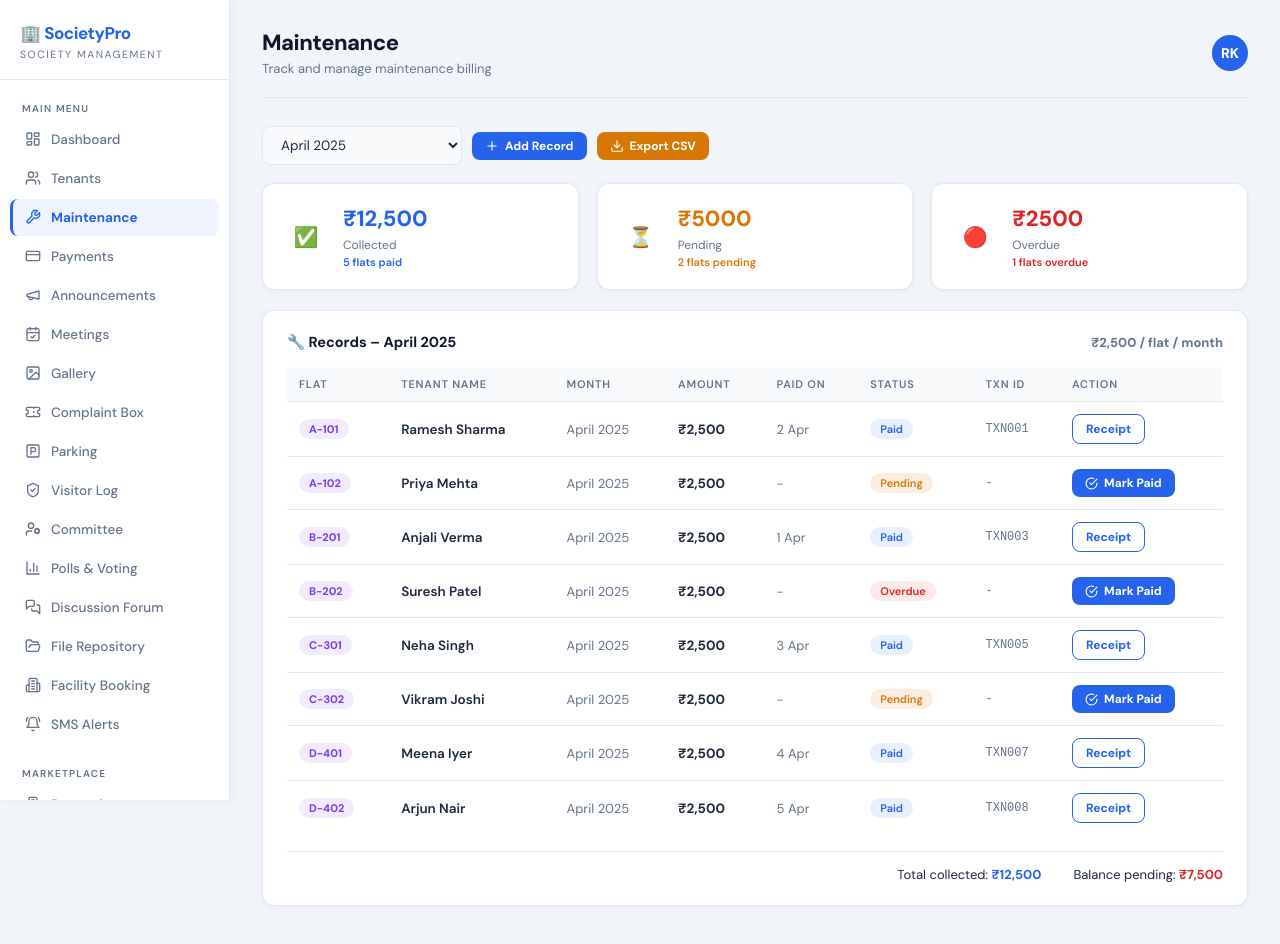
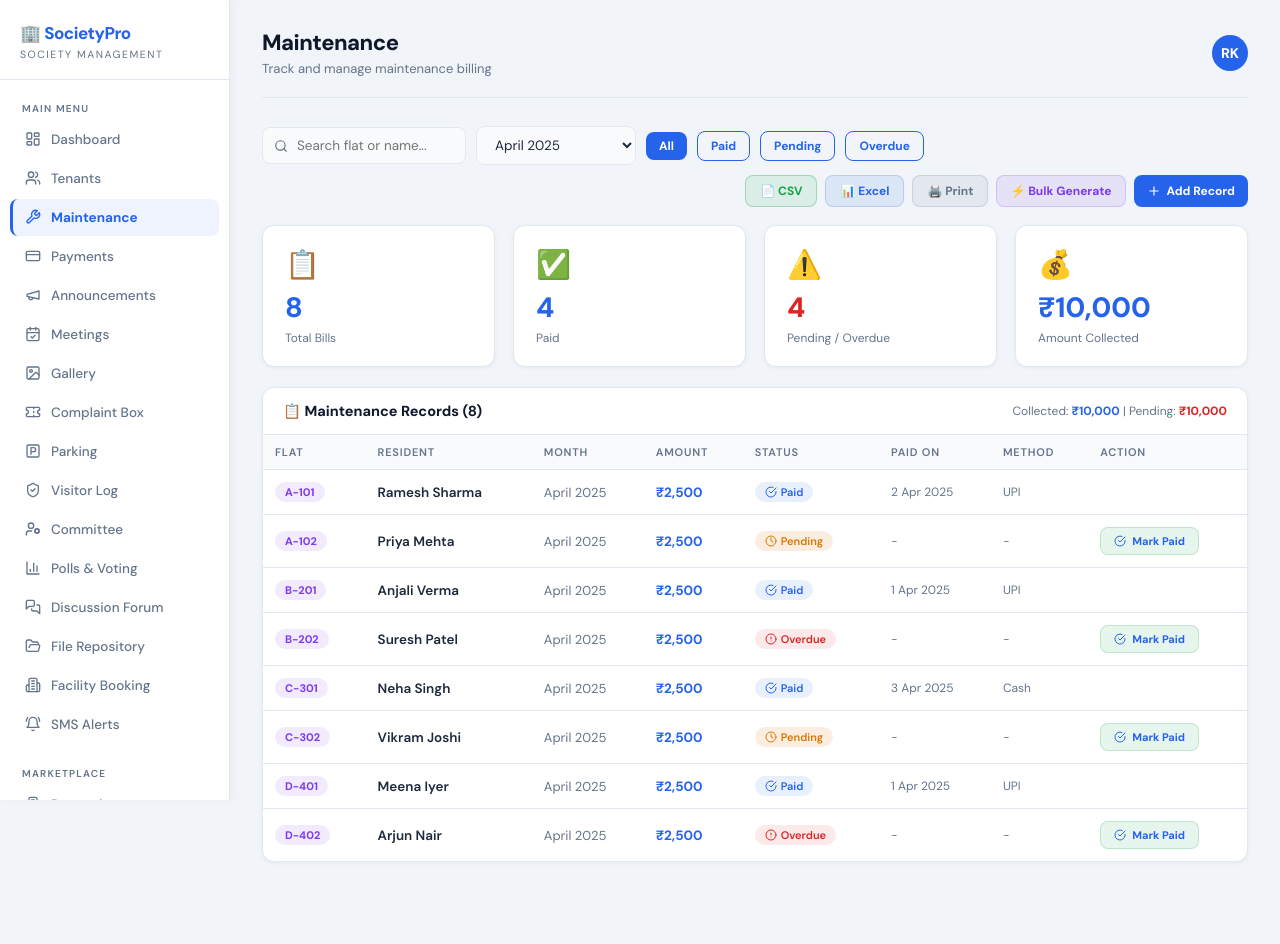
Before and after one commit to sambhange/societypro-frontend, a Next.js app: page /maintenance in a window 1280 px wide. Shown: the top 944 px of the page. After the commit the page ends 910 px from the top, so only its background shows below. Built offline with nearby package versions, Linux system fonts and the light colour scheme.

Commit message:
Update page.js

```diff
--- a/src/app/maintenance/page.js
+++ b/src/app/maintenance/page.js
@@ -1,130 +1,227 @@
 'use client';
 import { useState } from 'react';
-import { Download, Plus, X, CheckCircle } from 'lucide-react';
-import { maintenanceRecords as initialRecords } from '../../lib/data';
+import { exportToCSV, exportToExcel, ExportButtons } from '../../lib/export';
+import { Plus, Search, CheckCircle, Clock, AlertCircle, X, Download } from 'lucide-react';
+
+const MONTHS = ['April 2025','March 2025','February 2025','January 2025','December 2024','November 2024'];
+
+const initialRecords = [
+  { id:1,  flat:'A-101', name:'Ramesh Sharma',   month:'April 2025',    amount:2500, status:'Paid',    paidOn:'2 Apr 2025',  method:'UPI'  },
+  { id:2,  flat:'A-102', name:'Priya Mehta',      month:'April 2025',    amount:2500, status:'Pending', paidOn:'-',           method:'-'    },
+  { id:3,  flat:'B-201', name:'Anjali Verma',     month:'April 2025',    amount:2500, status:'Paid',    paidOn:'1 Apr 2025',  method:'UPI'  },
+  { id:4,  flat:'B-202', name:'Suresh Patel',     month:'April 2025',    amount:2500, status:'Overdue', paidOn:'-',           method:'-'    },
+  { id:5,  flat:'C-301', name:'Neha Singh',       month:'April 2025',    amount:2500, status:'Paid',    paidOn:'3 Apr 2025',  method:'Cash' },
+  { id:6,  flat:'C-302', name:'Vikram Joshi',     month:'April 2025',    amount:2500, status:'Pending', paidOn:'-',           method:'-'    },
+  { id:7,  flat:'D-401', name:'Meena Iyer',       month:'April 2025',    amount:2500, status:'Paid',    paidOn:'1 Apr 2025',  method:'UPI'  },
+  { id:8,  flat:'D-402', name:'Arjun Nair',       month:'April 2025',    amount:2500, status:'Overdue', paidOn:'-',           method:'-'    },
+  { id:9,  flat:'A-101', name:'Ramesh Sharma',    month:'March 2025',    amount:2500, status:'Paid',    paidOn:'3 Mar 2025',  method:'UPI'  },
+  { id:10, flat:'A-102', name:'Priya Mehta',      month:'March 2025',    amount:2500, status:'Paid',    paidOn:'5 Mar 2025',  method:'UPI'  },
+  { id:11, flat:'B-202', name:'Suresh Patel',     month:'March 2025',    amount:2500, status:'Overdue', paidOn:'-',           method:'-'    },
+  { id:12, flat:'B-201', name:'Anjali Verma',     month:'March 2025',    amount:2500, status:'Paid',    paidOn:'2 Mar 2025',  method:'Cash' },
+];
+
+const STATUS_CONFIG = {
+  Paid:    { badge:'badge-green', icon:<CheckCircle size={12}/>, color:'var(--accent)'  },
+  Pending: { badge:'badge-gold',  icon:<Clock size={12}/>,       color:'var(--gold)'    },
+  Overdue: { badge:'badge-red',   icon:<AlertCircle size={12}/>, color:'var(--red)'     },
+};
 
 export default function Maintenance() {
   const [records, setRecords] = useState(initialRecords);
-  const [month, setMonth] = useState('April 2025');
+  const [search,  setSearch]  = useState('');
+  const [month,   setMonth]   = useState('April 2025');
+  const [status,  setStatus]  = useState('All');
   const [showForm, setShowForm] = useState(false);
-  const [form, setForm] = useState({ flat: '', name: '', month: 'April 2025', amount: 2500 });
+  const [form, setForm] = useState({ flat:'', name:'', month:'April 2025', amount:2500 });
 
-  const statusColor = s => s === 'Paid' ? 'var(--accent)' : s === 'Overdue' ? 'var(--red)' : 'var(--gold)';
-  const statusBadge = s => s === 'Paid' ? 'badge-green' : s === 'Overdue' ? 'badge-red' : 'badge-gold';
+  const filtered = records.filter(r => {
+    const q = search.toLowerCase();
+    const matchSearch = !search || r.flat.toLowerCase().includes(q) || r.name.toLowerCase().includes(q);
+    const matchMonth  = month === 'All' || r.month === month;
+    const matchStatus = status === 'All' || r.status === status;
+    return matchSearch && matchMonth && matchStatus;
+  });
 
   const markPaid = (id) => {
     setRecords(records.map(r => r.id === id
-      ? { ...r, status: 'Paid', paidOn: new Date().toLocaleDateString('en-IN', { day: 'numeric', month: 'short' }), txnId: `TXN${String(id).padStart(3,'0')}` }
-      : r
-    ));
+      ? { ...r, status:'Paid', paidOn: new Date().toLocaleDateString('en-IN',{day:'numeric',month:'short',year:'numeric'}), method:'Cash' }
+      : r));
   };
 
-  const paid    = records.filter(r => r.status === 'Paid').length;
-  const pending = records.filter(r => r.status === 'Pending').length;
-  const overdue = records.filter(r => r.status === 'Overdue').length;
-  const collectedAmt = records.filter(r => r.status === 'Paid').reduce((s, r) => s + r.amount, 0);
-  const pendingAmt   = records.filter(r => r.status !== 'Paid').reduce((s, r) => s + r.amount, 0);
+  const bulkGenerate = () => {
+    const flats = [
+      { flat:'A-101', name:'Ramesh Sharma' }, { flat:'A-102', name:'Priya Mehta' },
+      { flat:'B-201', name:'Anjali Verma' },  { flat:'B-202', name:'Suresh Patel' },
+      { flat:'C-301', name:'Neha Singh' },    { flat:'C-302', name:'Vikram Joshi' },
+      { flat:'D-401', name:'Meena Iyer' },    { flat:'D-402', name:'Arjun Nair' },
+    ];
+    const newMonth = 'May 2025';
+    const exists   = records.filter(r => r.month === newMonth);
+    if (exists.length > 0) { alert(`Bills for ${newMonth} already exist!`); return; }
+    const newBills = flats.map((f, i) => ({
+      id: Date.now() + i, ...f, month: newMonth,
+      amount:2500, status:'Pending', paidOn:'-', method:'-',
+    }));
+    setRecords([...newBills, ...records]);
+    alert(`✅ ${newBills.length} bills generated for ${newMonth}`);
+  };
+
+  const addRecord = () => {
+    if (!form.flat || !form.name) return;
+    setRecords([{ ...form, id:Date.now(), status:'Pending', paidOn:'-', method:'-' }, ...records]);
+    setForm({ flat:'', name:'', month:'April 2025', amount:2500 });
+    setShowForm(false);
+  };
+
+  // Prepare export data — clean column names
+  const getExportData = () => filtered.map(r => ({
+    'Flat No':    r.flat,
+    'Resident':   r.name,
+    'Month':      r.month,
+    'Amount (₹)': r.amount,
+    'Status':     r.status,
+    'Paid On':    r.paidOn,
+    'Method':     r.method,
+  }));
+
+  const stats = {
+    total:     filtered.length,
+    paid:      filtered.filter(r => r.status === 'Paid').length,
+    pending:   filtered.filter(r => r.status === 'Pending').length,
+    overdue:   filtered.filter(r => r.status === 'Overdue').length,
+    collected: filtered.filter(r => r.status === 'Paid').reduce((s, r) => s + r.amount, 0),
+    pending_amt: filtered.filter(r => r.status !== 'Paid').reduce((s, r) => s + r.amount, 0),
+  };
 
   return (
     <div>
-      {/* Controls */}
-      <div style={{ display: 'flex', gap: 10, marginBottom: 18, alignItems: 'center', flexWrap: 'wrap' }}>
-        <select value={month} onChange={e => setMonth(e.target.value)} style={{ maxWidth: 200 }}>
-          {['April 2025', 'March 2025', 'February 2025', 'January 2025'].map(m => <option key={m}>{m}</option>)}
+      {/* Top actions */}
+      <div style={{ display:'flex', gap:10, marginBottom:18, alignItems:'center', flexWrap:'wrap' }}>
+        <div style={{ position:'relative', maxWidth:260 }}>
+          <Search size={14} style={{ position:'absolute', left:12, top:'50%', transform:'translateY(-50%)', color:'var(--muted)' }}/>
+          <input placeholder="Search flat or name..." value={search}
+            onChange={e => setSearch(e.target.value)} style={{ paddingLeft:34 }}/>
+        </div>
+        <select value={month} onChange={e => setMonth(e.target.value)} style={{ maxWidth:160 }}>
+          <option value="All">All Months</option>
+          {MONTHS.map(m => <option key={m}>{m}</option>)}
         </select>
-        <button className="btn btn-primary btn-sm" onClick={() => setShowForm(!showForm)}><Plus size={14} /> Add Record</button>
-        <button className="btn btn-gold btn-sm"><Download size={14} /> Export CSV</button>
+        {['All','Paid','Pending','Overdue'].map(s => (
+          <button key={s} className={`btn btn-sm ${status===s?'btn-primary':'btn-outline'}`}
+            onClick={() => setStatus(s)}>{s}</button>
+        ))}
+        <div style={{ marginLeft:'auto', display:'flex', gap:8 }}>
+          {/* Export buttons */}
+          <ExportButtons
+            data={getExportData()}
+            filename={`maintenance_${month.replace(' ','_')}`}
+            title={`Maintenance Report — ${month}`}
+          />
+          <button className="btn btn-sm" style={{ background:'rgba(124,58,237,0.1)', color:'var(--accent2)', border:'1px solid rgba(124,58,237,0.2)' }}
+            onClick={bulkGenerate}>
+            ⚡ Bulk Generate
+          </button>
+          <button className="btn btn-primary btn-sm" onClick={() => setShowForm(!showForm)}>
+            <Plus size={14}/> Add Record
+          </button>
+        </div>
       </div>
 
-      {/* Add form */}
+      {/* Stats */}
+      <div className="stats-grid" style={{ marginBottom:20 }}>
+        {[
+          { label:'Total Bills',      value:stats.total,                        color:'var(--accent)',  icon:'📋' },
+          { label:'Paid',             value:stats.paid,                         color:'var(--accent)',  icon:'✅' },
+          { label:'Pending / Overdue',value:stats.pending + stats.overdue,      color:'var(--red)',     icon:'⚠️' },
+          { label:'Amount Collected', value:`₹${stats.collected.toLocaleString()}`, color:'var(--accent)',icon:'💰' },
+        ].map((s, i) => (
+          <div key={i} className="stat-card">
+            <div style={{ fontSize:28, marginBottom:6 }}>{s.icon}</div>
+            <div className="stat-value" style={{ color:s.color }}>{s.value}</div>
+            <div className="stat-label">{s.label}</div>
+          </div>
+        ))}
+      </div>
+
+      {/* Add record form */}
       {showForm && (
-        <div className="card">
+        <div className="card" style={{ marginBottom:20 }}>
           <div className="card-title">
             <span>➕ Add Maintenance Record</span>
-            <button onClick={() => setShowForm(false)} style={{ background: 'none', border: 'none', cursor: 'pointer', color: 'var(--muted)' }}><X size={18} /></button>
+            <button onClick={() => setShowForm(false)} style={{ background:'none', border:'none', cursor:'pointer', color:'var(--muted)' }}><X size={18}/></button>
           </div>
           <div className="form-grid-4">
             <div className="form-row">
               <label className="field-label">Flat No.</label>
-              <input placeholder="A-101" value={form.flat} onChange={e => setForm({ ...form, flat: e.target.value })} />
+              <input placeholder="A-101" value={form.flat} onChange={e => setForm({...form,flat:e.target.value})}/>
             </div>
             <div className="form-row">
-              <label className="field-label">Tenant Name</label>
-              <input placeholder="Name" value={form.name} onChange={e => setForm({ ...form, name: e.target.value })} />
+              <label className="field-label">Resident Name</label>
+              <input placeholder="Full name" value={form.name} onChange={e => setForm({...form,name:e.target.value})}/>
             </div>
             <div className="form-row">
               <label className="field-label">Month</label>
-              <select value={form.month} onChange={e => setForm({ ...form, month: e.target.value })}>
-                {['April 2025', 'March 2025', 'February 2025'].map(m => <option key={m}>{m}</option>)}
+              <select value={form.month} onChange={e => setForm({...form,month:e.target.value})}>
+                {MONTHS.map(m => <option key={m}>{m}</option>)}
               </select>
             </div>
             <div className="form-row">
               <label className="field-label">Amount (₹)</label>
-              <input type="number" value={form.amount} onChange={e => setForm({ ...form, amount: Number(e.target.value) })} />
+              <input type="number" value={form.amount} onChange={e => setForm({...form,amount:+e.target.value})}/>
             </div>
           </div>
-          <button className="btn btn-primary" onClick={() => {
-            setRecords([...records, { ...form, id: Date.now(), paidOn: '-', status: 'Pending', txnId: '-' }]);
-            setForm({ flat: '', name: '', month: 'April 2025', amount: 2500 });
-            setShowForm(false);
-          }}>Save Record</button>
+          <button className="btn btn-primary" onClick={addRecord}>Add Record</button>
         </div>
       )}
 
-      {/* Summary cards */}
-      <div className="grid-3" style={{ marginBottom: 20 }}>
-        {[
-          { label: 'Collected',     value: `₹${collectedAmt.toLocaleString()}`, count: `${paid} flats paid`,           color: 'var(--accent)',  icon: '✅' },
-          { label: 'Pending',       value: `₹${pending * 2500}`,                count: `${pending} flats pending`,      color: 'var(--gold)',    icon: '⏳' },
-          { label: 'Overdue',       value: `₹${overdue * 2500}`,                count: `${overdue} flats overdue`,      color: 'var(--red)',     icon: '🔴' },
-        ].map(s => (
-          <div key={s.label} className="stat-card" style={{ display: 'flex', alignItems: 'center', gap: 16 }}>
-            <div className="icon-box" style={{ background: `${s.color}20`, fontSize: 20 }}>{s.icon}</div>
-            <div>
-              <div className="stat-value" style={{ fontSize: 22, color: s.color }}>{s.value}</div>
-              <div className="stat-label">{s.label}</div>
-              <div style={{ fontSize: 11, color: s.color, fontWeight: 600, marginTop: 2 }}>{s.count}</div>
-            </div>
-          </div>
-        ))}
-      </div>
-
-      {/* Records table */}
-      <div className="card">
-        <div className="card-title">
-          <span>🔧 Records – {month}</span>
-          <span style={{ fontSize: 13, color: 'var(--muted)' }}>₹2,500 / flat / month</span>
+      {/* Table */}
+      <div className="card" style={{ padding:0, overflow:'hidden' }}>
+        <div style={{ padding:'14px 20px', borderBottom:'1px solid var(--border)', display:'flex', justifyContent:'space-between', alignItems:'center' }}>
+          <span style={{ fontWeight:700, fontSize:14.5, color:'var(--white)' }}>
+            📋 Maintenance Records ({filtered.length})
+          </span>
+          <span style={{ fontSize:12, color:'var(--muted)' }}>
+            Collected: <b style={{ color:'var(--accent)' }}>₹{stats.collected.toLocaleString()}</b>
+            &nbsp;| Pending: <b style={{ color:'var(--red)' }}>₹{stats.pending_amt.toLocaleString()}</b>
+          </span>
         </div>
         <div className="table-wrap">
           <table>
             <thead>
-              <tr>{['Flat', 'Tenant Name', 'Month', 'Amount', 'Paid On', 'Status', 'Txn ID', 'Action'].map(h => <th key={h}>{h}</th>)}</tr>
+              <tr>{['Flat','Resident','Month','Amount','Status','Paid On','Method','Action'].map(h => <th key={h}>{h}</th>)}</tr>
             </thead>
             <tbody>
-              {records.map(r => (
-                <tr key={r.id}>
-                  <td><span className="badge badge-blue" style={{ fontWeight: 700 }}>{r.flat}</span></td>
-                  <td style={{ fontWeight: 600 }}>{r.name}</td>
-                  <td style={{ color: 'var(--muted)', fontSize: 13 }}>{r.month}</td>
-                  <td style={{ fontWeight: 700 }}>₹{r.amount.toLocaleString()}</td>
-                  <td style={{ color: 'var(--muted)', fontSize: 13 }}>{r.paidOn}</td>
-                  <td><span className={`badge ${statusBadge(r.status)}`}>{r.status}</span></td>
-                  <td style={{ color: 'var(--muted)', fontSize: 12, fontFamily: 'monospace' }}>{r.txnId}</td>
-                  <td>
-                    {r.status !== 'Paid'
-                      ? <button className="btn btn-primary btn-sm" onClick={() => markPaid(r.id)}><CheckCircle size={13} /> Mark Paid</button>
-                      : <button className="btn btn-outline btn-sm">Receipt</button>}
-                  </td>
-                </tr>
-              ))}
+              {filtered.length === 0 && (
+                <tr><td colSpan={8} style={{ textAlign:'center', padding:'40px 0', color:'var(--muted)' }}>No records found</td></tr>
+              )}
+              {filtered.map(r => {
+                const sc = STATUS_CONFIG[r.status] || STATUS_CONFIG.Pending;
+                return (
+                  <tr key={r.id}>
+                    <td><span className="badge badge-blue" style={{ fontWeight:700 }}>{r.flat}</span></td>
+                    <td style={{ fontWeight:600 }}>{r.name}</td>
+                    <td style={{ fontSize:13, color:'var(--muted)' }}>{r.month}</td>
+                    <td style={{ fontWeight:700, color:'var(--accent)' }}>₹{r.amount.toLocaleString()}</td>
+                    <td>
+                      <span className={`badge ${sc.badge}`} style={{ display:'flex', alignItems:'center', gap:4, width:'fit-content' }}>
+                        {sc.icon} {r.status}
+                      </span>
+                    </td>
+                    <td style={{ fontSize:12, color:'var(--muted)' }}>{r.paidOn}</td>
+                    <td style={{ fontSize:12, color:'var(--muted)' }}>{r.method}</td>
+                    <td>
+                      {r.status !== 'Paid' && (
+                        <button className="btn btn-sm" style={{ background:'rgba(22,163,74,0.1)', color:'var(--accent)', border:'1px solid rgba(22,163,74,0.2)', fontSize:11 }}
+                          onClick={() => markPaid(r.id)}>
+                          <CheckCircle size={12}/> Mark Paid
+                        </button>
+                      )}
+                    </td>
+                  </tr>
+                );
+              })}
             </tbody>
           </table>
-        </div>
-
-        {/* Footer totals */}
-        <div style={{ display: 'flex', justifyContent: 'flex-end', gap: 32, marginTop: 16, paddingTop: 14, borderTop: '1px solid var(--border)', fontSize: 13 }}>
-          <span>Total collected: <strong style={{ color: 'var(--accent)' }}>₹{collectedAmt.toLocaleString()}</strong></span>
-          <span>Balance pending: <strong style={{ color: 'var(--red)' }}>₹{pendingAmt.toLocaleString()}</strong></span>
         </div>
       </div>
     </div>
```
